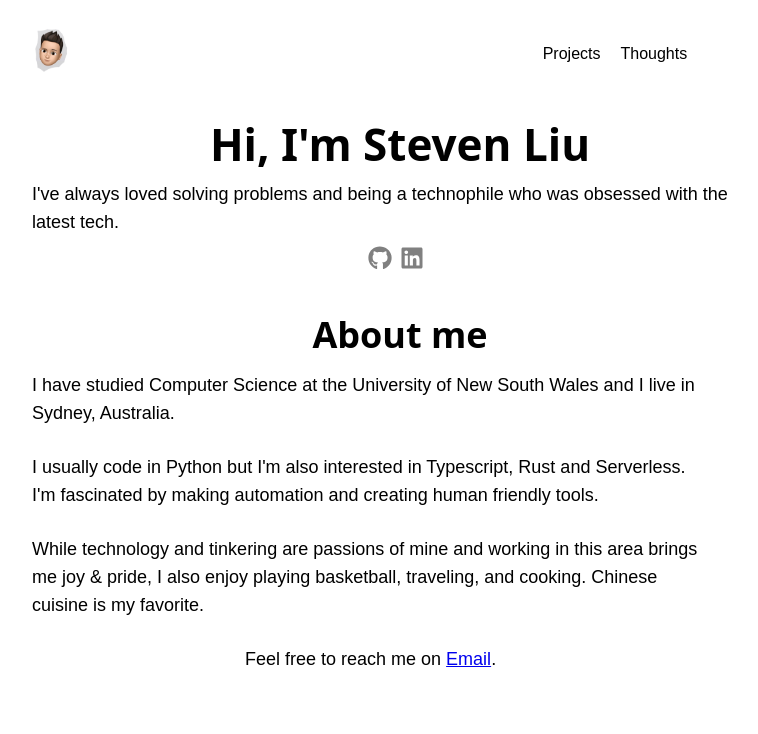
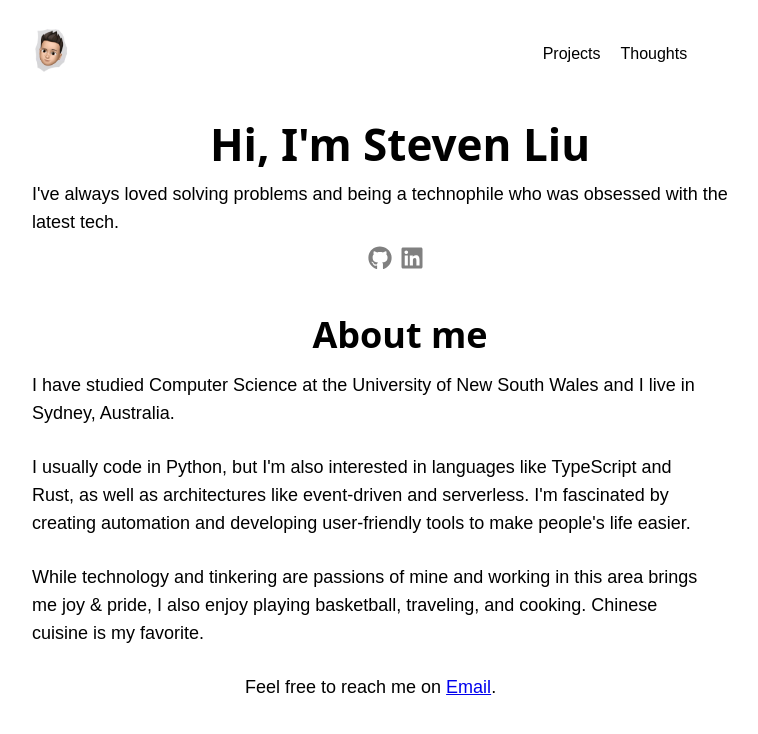
Before and after one commit to US579/about-me, a React (Create React App) app: page / in a window 1280 px wide. Shown: the top 734 px of the page, without its empty margins (240-998 px from the left). Built offline with nearby package versions, Linux system fonts and the light colour scheme.

Commit message:
update aboutme

```diff
--- a/src/components/Header.tsx
+++ b/src/components/Header.tsx
@@ -7,8 +7,8 @@ const Header = () => {
     <HeaderContainer>
       <Icon><ImageIcon /></Icon>
       <Links>
-        <LinkItem href="/projects">Projects</LinkItem>
-        <LinkItem href="/thoughts">Thoughts</LinkItem>
+        <LinkItem href="#/projects">Projects</LinkItem>
+        <LinkItem href="#/thoughts">Thoughts</LinkItem>
       </Links>
     </HeaderContainer>
   );
--- a/src/components/pages/About.tsx
+++ b/src/components/pages/About.tsx
@@ -27,9 +27,11 @@ const About = () => {
                 Wales and I live in Sydney, Australia.
             </AboutMeContent>
             <AboutMeContent>
-                I usually code in Python but I'm also interested in Typescript,
-                Rust and Serverless. I'm fascinated by making automation and
-                creating human friendly tools.
+                I usually code in Python, but I'm also interested in languages
+                like TypeScript and Rust, as well as architectures like
+                event-driven and serverless. I'm fascinated by creating
+                automation and developing user-friendly tools to make people's
+                life easier.
             </AboutMeContent>
             <AboutMeContent>
                 While technology and tinkering are passions of mine and working
```
